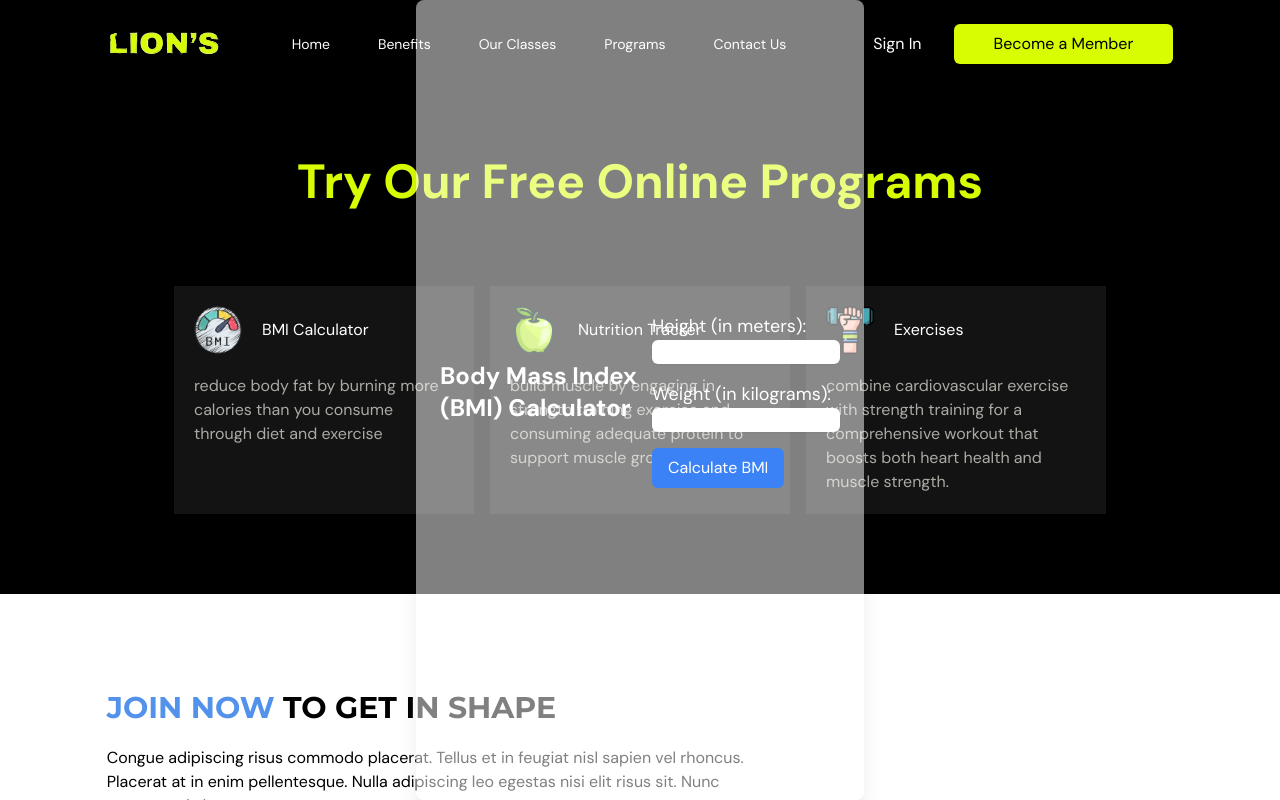
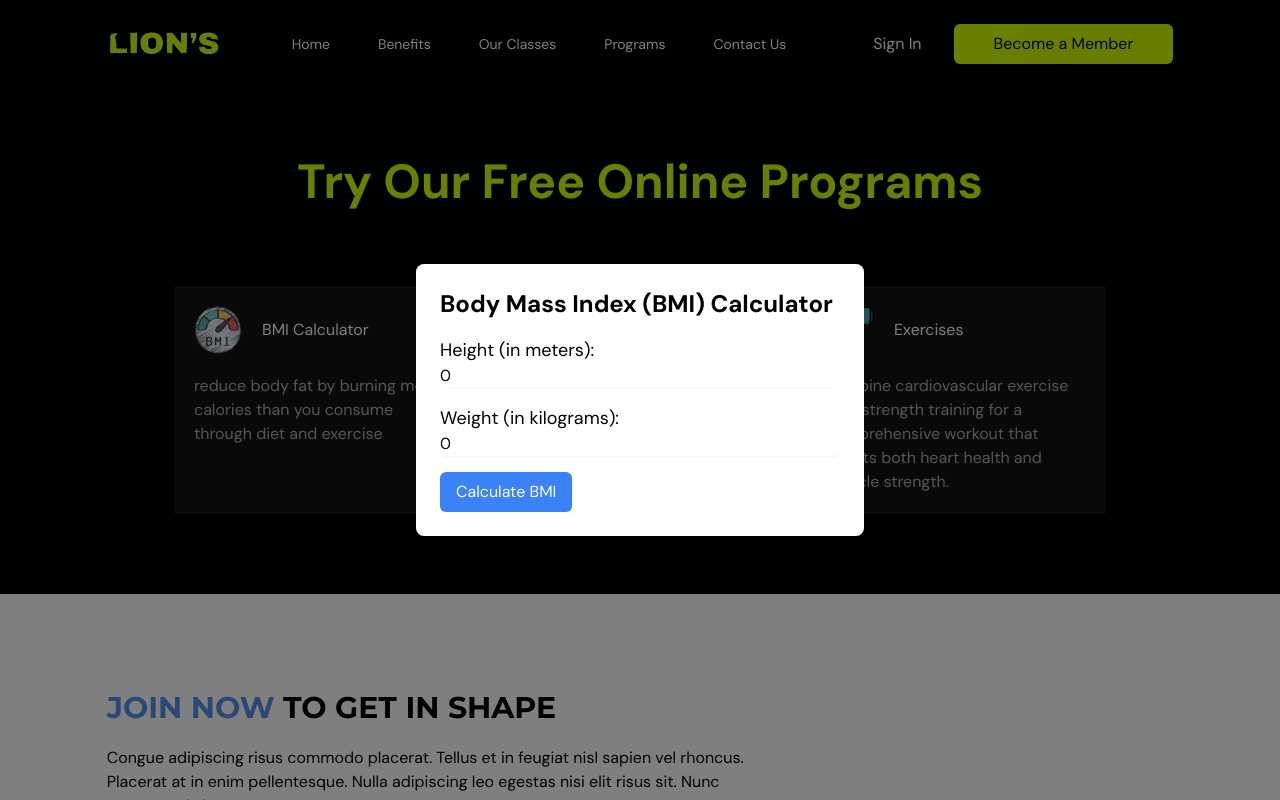
Before and after one commit to 808NV/FitFusion, a React (Vite) app: page / in a window 1280 px wide. Both pictures are taken after a click on the element 324 px from the left and 3290 px from the top of the page. Shown: the part 2890-3690 px from the top of the page. Built offline with nearby package versions, Linux system fonts and the light colour scheme.

Commit message:
fix styles

```diff
--- a/src/pages/BmiCalculator.tsx
+++ b/src/pages/BmiCalculator.tsx
@@ -16,9 +16,8 @@ const BmiCalculator = ({ modalStyle }) => {
   };
 
   return (
-    <div
-      className={`${modalStyle} bg-white rounded-lg p-6 shadow-xl w-full max-w-md mx-auto`}
-    >
+    <div className={`${modalStyle}`}>
+      <div className="bg-white text-black rounded-lg p-6 shadow-xl w-full max-w-md mx-auto">
         <h1 className="text-2xl font-bold mb-4">
           Body Mass Index (BMI) Calculator
         </h1>
@@ -62,6 +61,7 @@ const BmiCalculator = ({ modalStyle }) => {
 
         {bmiResult && <p className="text-lg mt-4">Your BMI: {bmiResult}</p>}
       </div>
+    </div>
   );
 };
 
```
Lines whose indentation alone changed are shown as unchanged.
